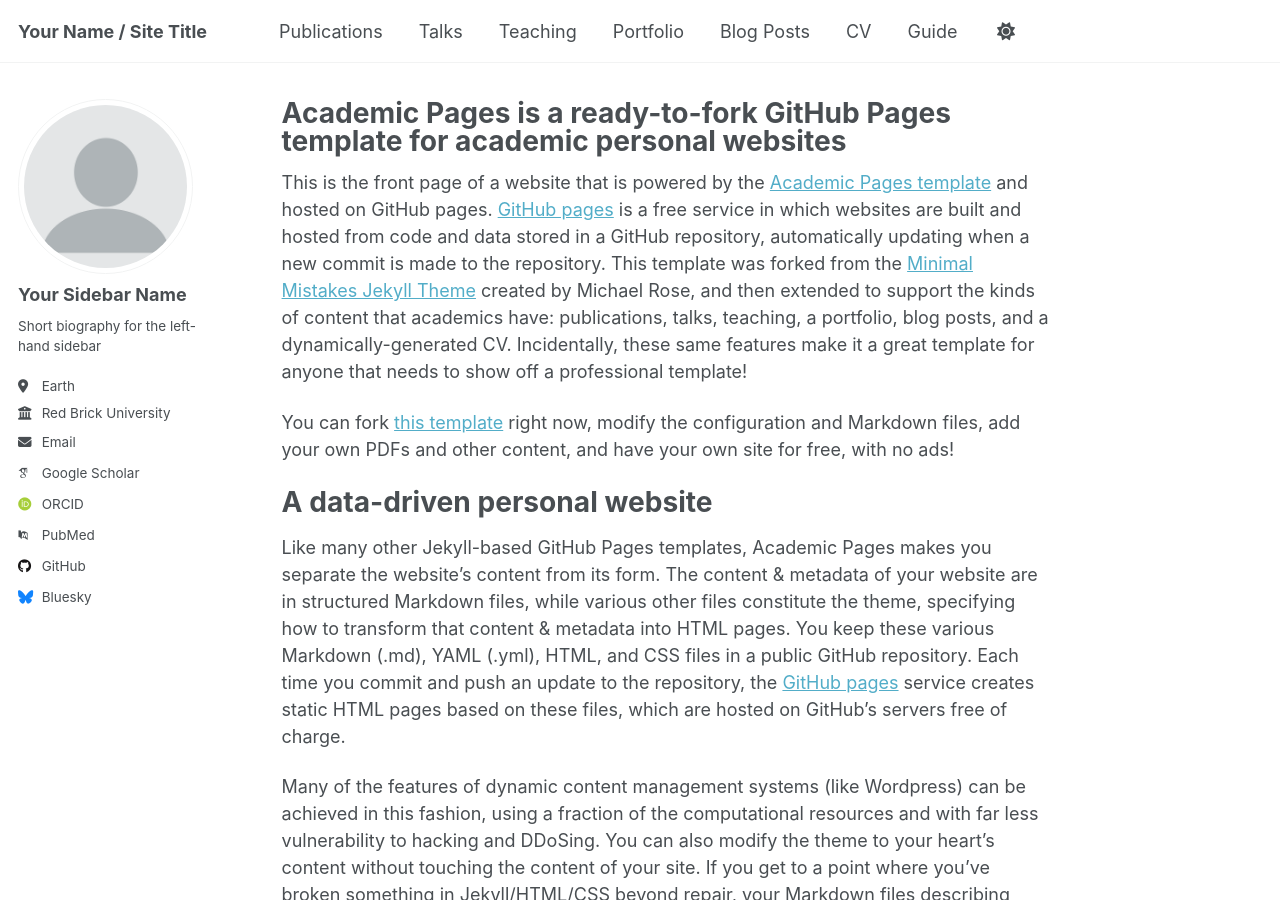
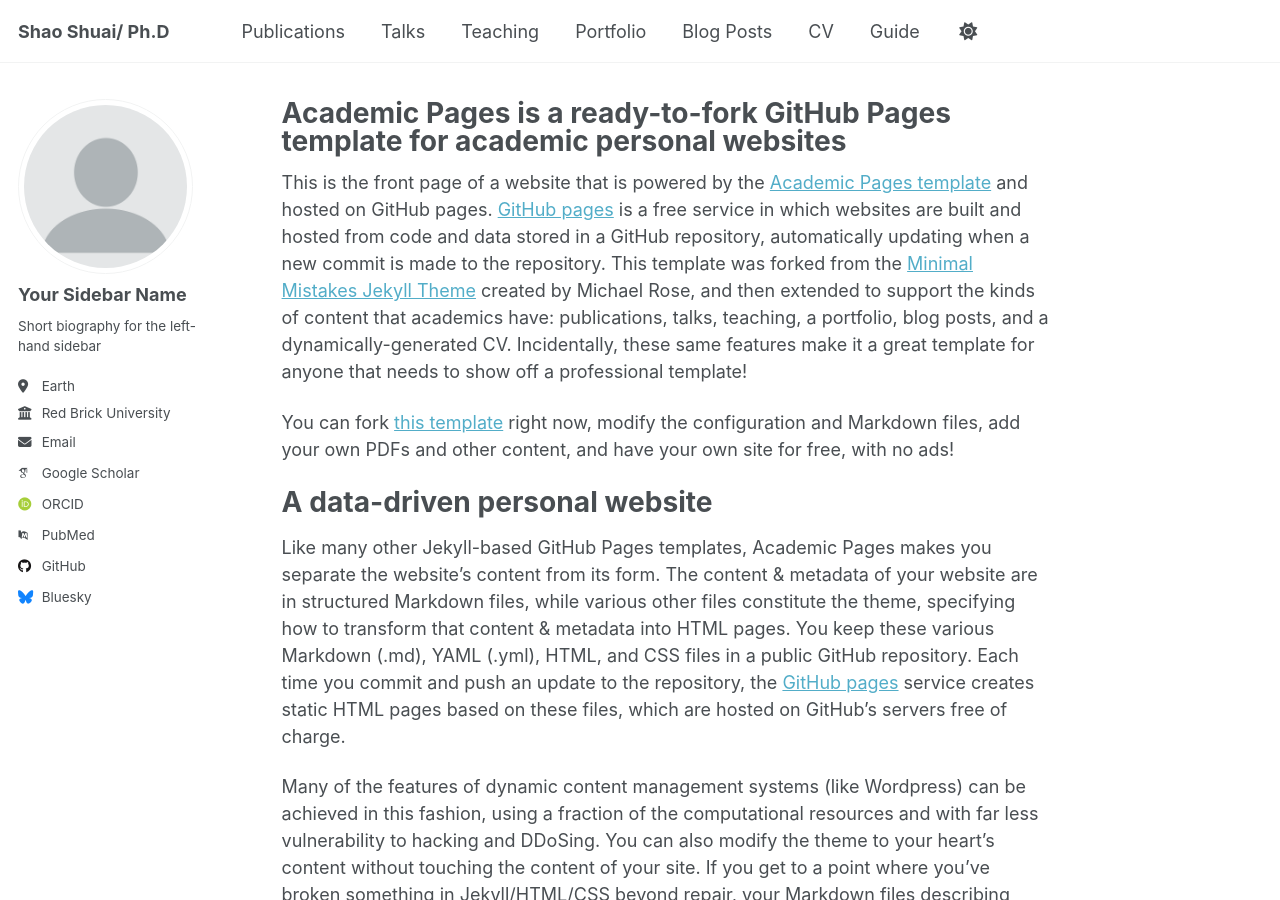
Before and after one commit to Shao-Shuai-PhD/HomePage, a Jekyll site: the page built from _pages/about.md, in a window 1280 px wide and 900 px high. Built offline with Jekyll 4.4.1, drawn with Linux system fonts in a browser that asks for light colours; some web fonts are replaced; a script that is not in the unit is left out.

Commit message:
Update _config.yml

```diff
--- a/_config.yml
+++ b/_config.yml
@@ -9,11 +9,11 @@
 # Basic Site Settings
 locale                   : "en-US"
 site_theme               : "default" # Currently available options are "default", "air"
-title                    : "Your Name / Site Title"
+title                    : "Shao Shuai/ Ph.D"
 title_separator          : "-"
 name                     : &name "Your Name"
 description              : &description "Your Name's academic portfolio"   # Update this with a general description of your site, this is the default if not overridden by a page
-url                      : https://shao-shuai-phd.github.io/HomePage/ # The base hostname & protocol for your site e.g. "https://[your GitHub username].github.io",
+url                      : https://shao-shuai-phd.github.io/HomePage # The base hostname & protocol for your site e.g. "https://[your GitHub username].github.io",
                                                            # or if you already have some other page hosted on Github then use "https://[your GitHub username].github.io/[Your Repo Name]"
 baseurl                  : "" # the subpath of your site, e.g. "/blog"
 repository               : "shao-shuai-phd.github.io/HomePage/"
```
